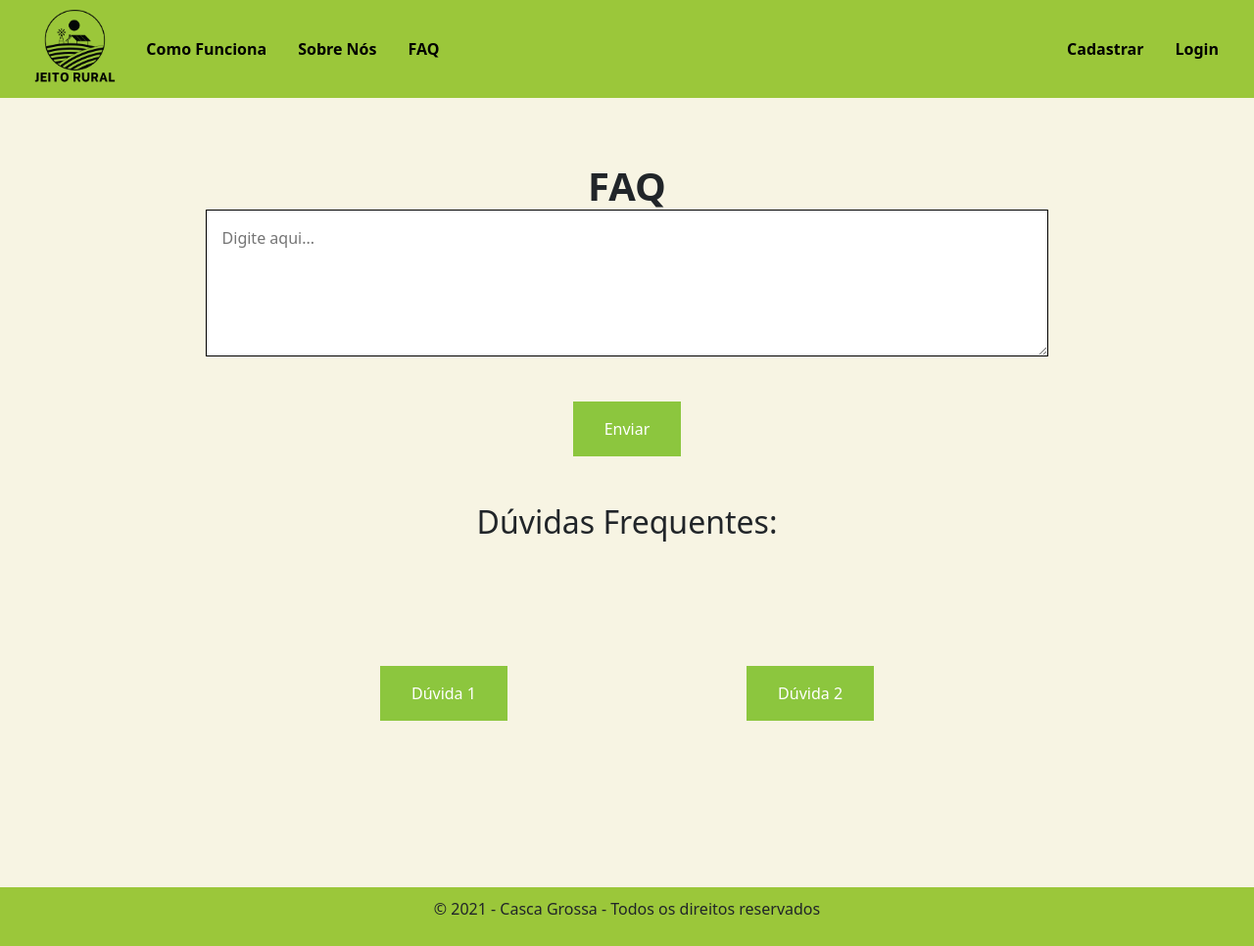
After one commit to renata-machado/Casca-Grossa, a FastAPI app: template templates/main/pages/faq.html in a window 1280 px wide. The commit adds this page. Shown: the whole page at 98% size. Run offline with FastAPI, Linux system fonts and the light colour scheme; the template is opened without the code that fills it, so the values that code supplies are empty; some libraries are stand-ins or nearby versions.

Commit message:
mensagem informativa sobre que alteracoes esse commit possui

```diff
--- a/static/css/estilos.css
+++ b/static/css/estilos.css
@@ -39,3 +39,132 @@
     -webkit-box-orient: vertical;
     overflow: hidden;
 }
+
+/* espaço*/
+
+body {
+    background-color: #f7f4e3;
+    display: flex;
+    flex-direction: column;
+    min-height: 100vh;
+    position: relative;
+    overflow-x: hidden; /* Para evitar rolagem horizontal */
+}
+.header {
+    background-color: #9BC73A;
+    padding: 10px 20px;
+}
+.logo img {
+    height: 80px;
+}
+.main {
+    text-align: center;
+    padding: 50px 20px;
+    flex: 1;
+    position: relative;
+}
+.main h1 {
+    font-size: 2.5em;
+    margin: 0;
+    font-weight: bold;
+}
+.main p {
+    font-size: 1.2em;
+    margin: 10px 0 50px;
+}
+.search-text {
+    font-size: 1.2em;
+    font-weight: bold;
+    margin: 50px 0 20px;
+}
+.search-bar {
+    margin-top: 20px;
+    margin-bottom: 30px;
+}
+.footer {
+    background-color: #9BC73A;
+    text-align: center;
+    padding: 10px;
+}
+.nav .nav-link {
+    color: black !important;
+    font-weight: bold;
+}
+.elementos-image1 {
+    position: fixed;
+    top: 0;
+    left: 0;
+    width: 20%;
+    z-index: -1;
+}
+.elementos-image2 {
+    position: fixed;
+    top: 0;
+    right: 0;
+    width: 20%;
+    z-index: -1;
+}
+.email-confirmation {
+    text-align: center;
+    padding: 2rem;
+}
+
+.email-confirmation input {
+    width: 80%;
+    padding: 1rem;
+    margin: 1rem 0;
+    border: 1px solid #000;
+}
+
+.email-confirmation button {
+    padding: 1rem 2rem;
+    background-color: #8cc63e;
+    border: none;
+    color: white;
+    font-size: 1rem;
+}
+
+.faq textarea {
+    width: 80%;
+    height: 150px;
+    padding: 1rem;
+    margin-bottom: 1rem;
+    border: 1px solid #000;
+}
+
+.faq button {
+    padding: 1rem 2rem;
+    background-color: #8cc63e;
+    border: none;
+    color: white;
+    font-size: 1rem;
+}
+
+.frequent-questions button {
+    padding: 1rem 2rem;
+    background-color: #8cc63e;
+    border: none;
+    color: white;
+    font-size: 1rem;
+    margin: 120px;
+}
+
+.reset-password {
+    text-align: center;
+    padding: 2rem;
+}
+
+.reset-password input {
+    width: 80%;
+    padding: 1rem;
+    margin: 1rem 0;
+    border: 1px solid #000;
+}
+
+.reset-password button {
+    padding: 1rem 2rem;
+    background-color: #8cc63e;
+    border: none;
+    color: white;
+    font-size: 1rem;
+}
--- /dev/null
+++ b/templates/main/pages/faq.html
@@ -0,0 +1,20 @@
+{% extends "pages/base.html" %}
+{% block subtitulo %}JeitoRural/FAQ{% endblock %}
+{% block conteudo %}
+<main class="main">
+    <section class="faq">
+       <h1>FAQ</h1>
+       <textarea placeholder="Digite aqui..."></textarea>
+   </section>
+
+   <section class="faq"><br>
+   <button>Enviar</button>
+   </section>
+   <section class="frequent-questions">
+       <br><br>
+       <h2>Dúvidas Frequentes:</h2>
+       <button>Dúvida 1</button>
+       <button>Dúvida 2</button>
+   </section>
+</main>
+{% endblock %}
--- a/templates/shared/includes/footer.html
+++ b/templates/shared/includes/footer.html
@@ -1,5 +1,3 @@
-<footer class="bg-dark text-white text-center p-3 mt-auto">
-    <p class="lead mb-0">SeuSite.com &reg;</p>
-    <p class="lead mb-0">Copyright &copy; 2024</p>
-    <p class="lead">Todos os direitos reservados</p>
+<footer class="footer">
+    <p>&copy; 2021 - Casca Grossa - Todos os direitos reservados</p>
 </footer>
--- a/templates/shared/includes/header.html
+++ b/templates/shared/includes/header.html
@@ -1,40 +1,16 @@
-<nav class="navbar navbar-expand-lg bg-body-secondary">
-    <div class="container">
-        <a class="navbar-brand" href="/">
-            <img src="/static/img/favicon.svg" style="height: 64px;">
-        </a>
-        <button class="navbar-toggler" type="button" data-bs-toggle="collapse" data-bs-target="#menuPrincipal">
-            <span class="navbar-toggler-icon"></span>
-        </button>
-        {% set pagina_atual = request.url.path %}
-        <div class="collapse navbar-collapse" id="menuPrincipal">
-            <ul class="navbar-nav me-auto mb-2 mb-lg-0">
-                <li class="nav-item">
-                    <a class="nav-link {{ 'active' if pagina_atual == '/' }}" href="/">Principal</a>
-                </li>
-                <li class="nav-item">
-                    <a class="nav-link {{ 'active' if pagina_atual == '/contato' }}" href="/contato">Contato</a>
-                </li>
-                <li class="nav-item">
-                    <a class="nav-link {{ 'active' if pagina_atual == '/cadastro' }}" href="/cadastro">Quero me cadastrar!</a>
-                </li>
-                <li class="nav-item">
-                    <a class="nav-link {{ 'active' if pagina_atual == '/entrar' }}" href="/entrar">Entrar</a>
-                </li>
-                <li class="nav-item dropdown">
-                    <a class="nav-link dropdown-toggle" href="#" role="button" data-bs-toggle="dropdown">
-                        Olá, <b>Fulano de Tal</b>.
-                    </a>
-                    <ul class="dropdown-menu">
-                        <li><a class="dropdown-item  {{ 'active' if pagina_atual == '/usuario/cadastro' }}" href="/usuario/cadastro">Meu Cadastro</a></li>
-                        <li><a class="dropdown-item  {{ 'active' if pagina_atual == '/usuario/senha' }}" href="/usuario/senha">Alterar Senha</a></li>
-                        <li>
-                            <hr class="dropdown-divider">
-                        </li>
-                        <li><a class="dropdown-item" href="/usuario/sair">Sair</a></li>
-                    </ul>
-                </li>
-            </ul>
-        </div>
+<header class="header d-flex justify-content-between align-items-center">
+    <div class="logo">
+        <img src="static/img/logo.png" alt="Jeito Rural">
     </div>
-</nav>
+    <div class="d-flex justify-content-between w-100">
+        <nav class="nav">
+            <a class="nav-link" href="#">Como Funciona</a>
+            <a class="nav-link" href="#">Sobre Nós</a>
+            <a class="nav-link" href="#">FAQ</a>
+        </nav>
+        <nav class="nav">
+            <a class="nav-link" href="#">Cadastrar</a>
+            <a class="nav-link" href="#">Login</a>
+        </nav>
+    </div>
+</header>
--- a/templates/shared/pages/base.html
+++ b/templates/shared/pages/base.html
@@ -24,6 +24,9 @@
     </main>
     {% include "includes/footer.html" %}
     <script src="/static/lib/bootstrap/bootstrap.bundle.min.js"></script>
+    <script src="https://code.jquery.com/jquery-3.5.1.slim.min.js"></script>
+    <script src="https://cdn.jsdelivr.net/npm/@popperjs/core@2.9.2/dist/umd/popper.min.js"></script>
+    <script src="https://stackpath.bootstrapcdn.com/bootstrap/4.5.2/js/bootstrap.min.js"></script>
 </body>
 
 </html>
```
Also changed, not shown: templates/main/pages/confEmail.html (added, +13 -0 lines), templates/main/pages/inicio.html (added, +16 -0 lines), templates/main/pages/senha.html (added, +15 -0 lines), static/img/elementos.png (added), static/img/logo.png (added).
